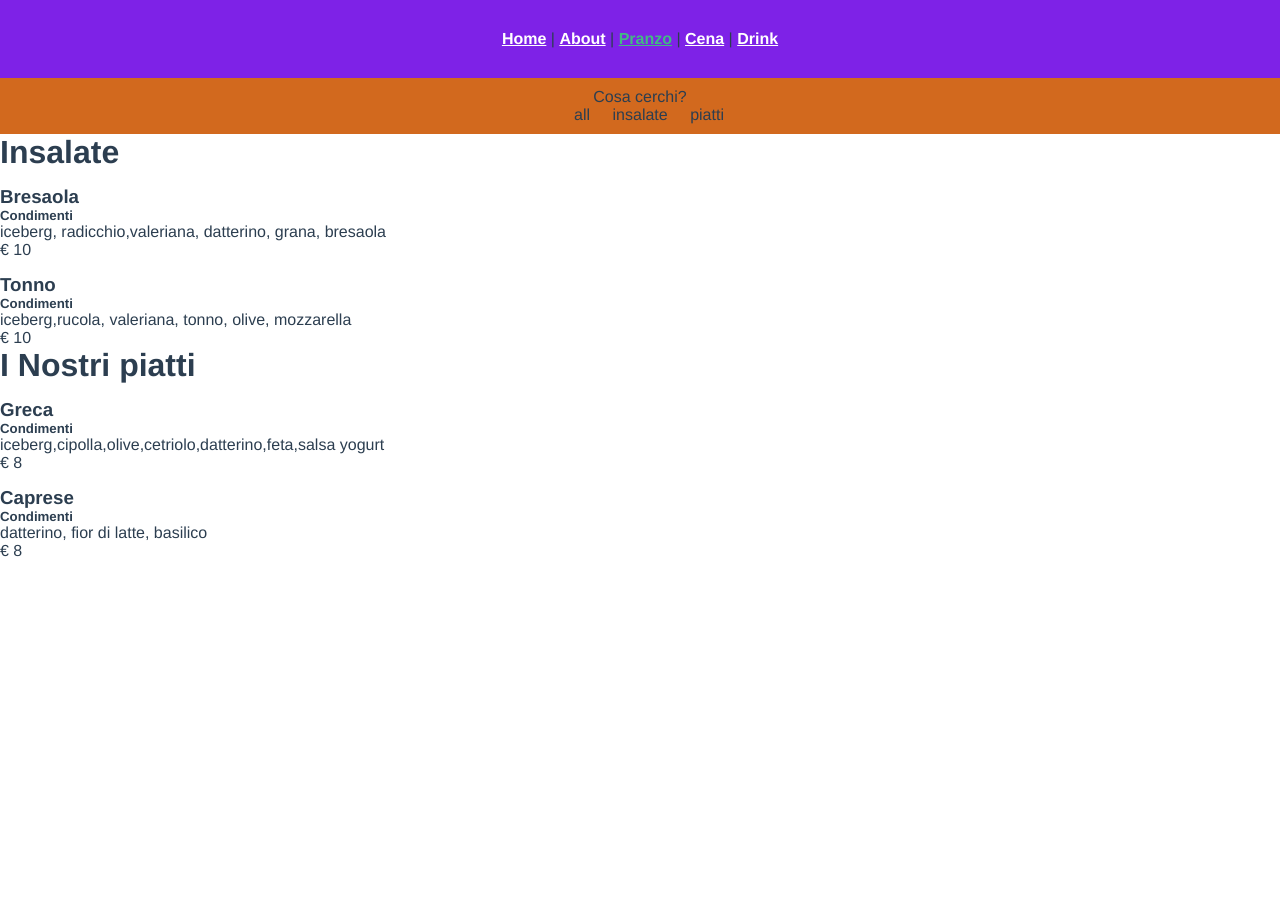
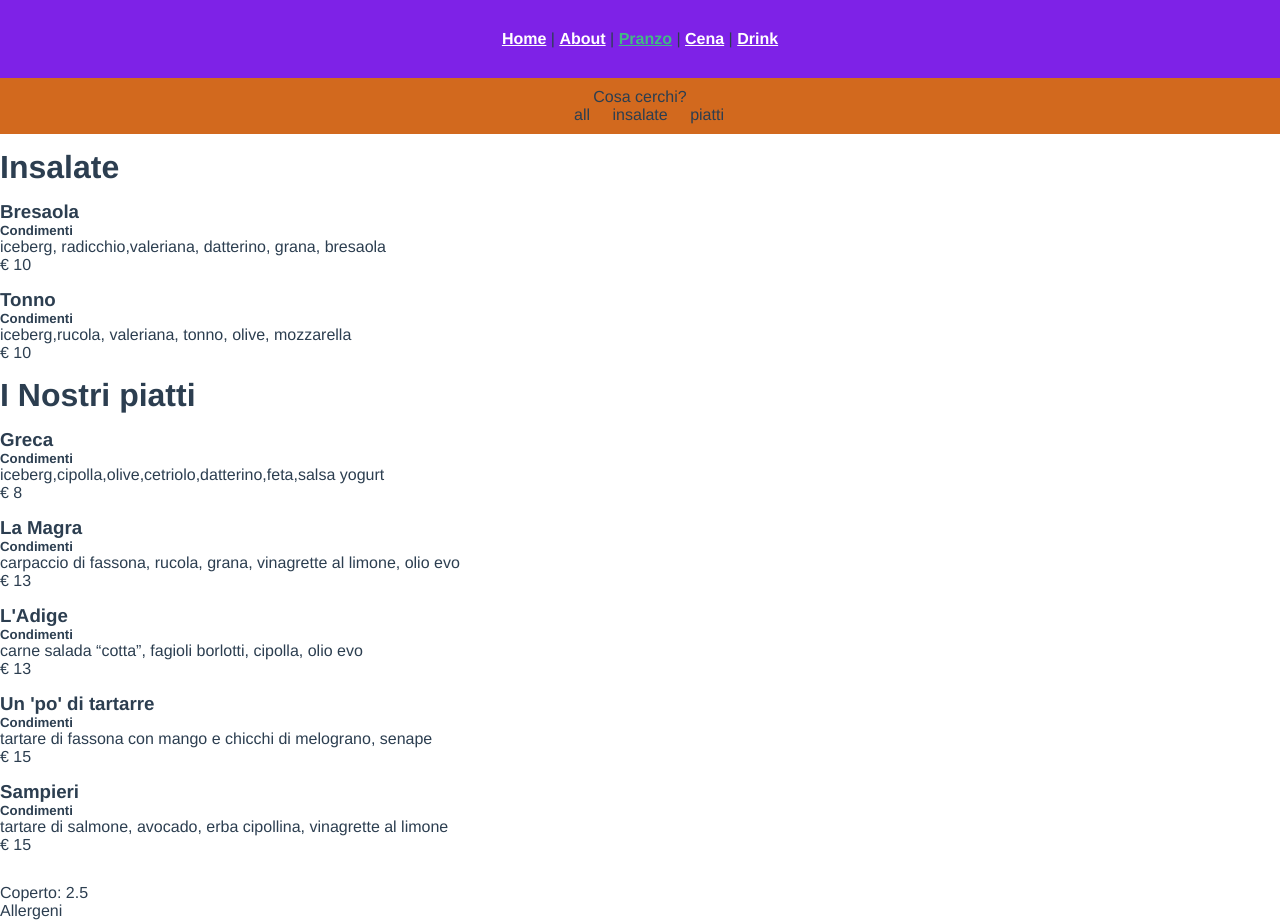
Before and after one commit to Angeloamenta/spiaggetta, a Vue app: page /#/pranzo in a window 1280 px wide. Before the commit the page ends 800 px from the top, so only its background shows below. Built offline with nearby package versions, Linux system fonts and the light colour scheme.

Commit message:
aggiunto prefooter

```diff
--- a/src/App.vue
+++ b/src/App.vue
@@ -9,8 +9,21 @@
 
     </nav>
     <router-view/>
+    <PreFooter class="prefooter"/>
   </div>
 </template>
+
+<script>
+
+import PreFooter from "@/components/PreFooter.vue";
+
+export default {
+    components: {
+    PreFooter,
+  },
+}
+</script>
+
 
 <style>
 
@@ -40,4 +53,8 @@ nav a {
 nav a.router-link-exact-active {
   color: #42b983;
 }
+
+.prefooter {
+  margin-top: 30px;
+}
 </style>
--- a/src/assets/scss/partials/_commons.scss
+++ b/src/assets/scss/partials/_commons.scss
@@ -24,4 +24,5 @@
 
   h1 {
     margin-bottom: 15px;
+    margin-top: 15px;
   }
--- /dev/null
+++ b/src/components/PreFooter.vue
@@ -0,0 +1,18 @@
+<template>
+  <section>
+      <ul>
+          <li>Coperto: 2.5</li>
+          <li>Allergeni</li>
+      </ul>
+  </section>
+</template>
+
+<script>
+export default {
+name:"PreFooter"
+}
+</script>
+
+<style>
+
+</style>
--- a/src/views/PranzoView.vue
+++ b/src/views/PranzoView.vue
@@ -24,8 +24,7 @@ data() { return {
     setter : "All",
     piatti2: [],
     piatti: [
-
-
+        // insalate
         {
             nome: "Bresaola",
             categoria: "insalata",
@@ -39,6 +38,8 @@ data() { return {
             condimenti: "iceberg,rucola, valeriana, tonno, olive, mozzarella",
             prezzo: 10
         },
+
+        // piatti
         {
             nome: "Greca",
             categoria: "piatti",
@@ -46,13 +47,32 @@ data() { return {
             prezzo: 8,
             title: "I Nostri piatti"
         },
+                {
+            nome: "La Magra",
+            categoria: "piatti",
+            condimenti: "carpaccio di fassona, rucola, grana, vinagrette al limone, olio evo",
+            prezzo: 13,
+        },
+                {
+            nome: "L'Adige",
+            categoria: "piatti",
+            condimenti: "carne salada “cotta”, fagioli borlotti, cipolla, olio evo",
+            prezzo: 13,
+        },
+        {
+            nome: "Un 'po' di tartarre",
+            categoria: "piatti",
+            condimenti: "tartare di fassona con mango e chicchi di melograno, senape",
+            prezzo: 15,
+        },
+        {
+            nome: "Sampieri",
+            categoria: "piatti",
+            condimenti: "tartare di salmone, avocado, erba cipollina, vinagrette al limone",
+            prezzo: 15,
+        },
 
-        {
-            nome: "Caprese",
-            categoria: "piatti",
-            condimenti: "datterino, fior di latte, basilico",
-            prezzo: 8
-        },
+
     ]
 
 }
```
